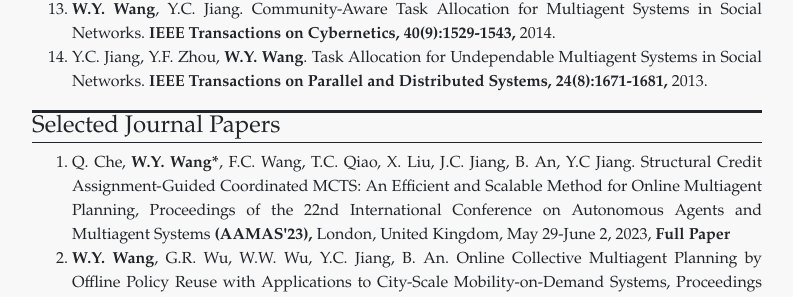
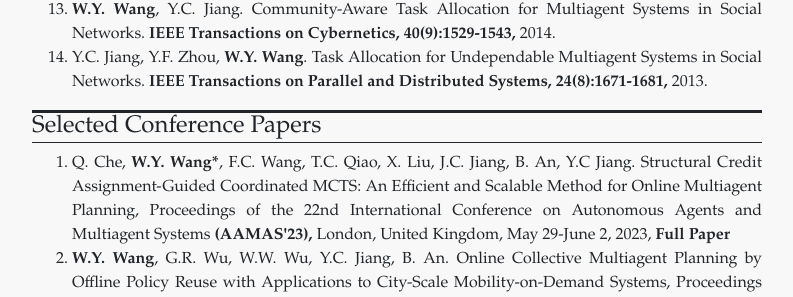
Before and after one commit to wanyuanwang/wanyuanwang.github.io, a Jekyll site: the page built from publications.html, in a window 1280 px wide and 900 px high, scrolled down 1090 px. Shown: the part 145-442 px from the top of the window, without its empty margins (243-1036 px from the left). Built offline with Jekyll 4.4.1, drawn with Linux system fonts in a browser that asks for light colours.

Commit message:
Update publications.html

```diff
--- a/publications.html
+++ b/publications.html
@@ -10,7 +10,7 @@ layout: default
                 <li> <div style="text-align:justify"> {{item.authors}} {{item.title}} <b>{{item.journal}}</b> {{item.date}} </div> </li>
             {% endfor %}
         </ol>
-        <h4 style="border-top:3px solid; border-bottom:1px solid; ">Selected Journal Papers</h4>
+        <h4 style="border-top:3px solid; border-bottom:1px solid; ">Selected Conference Papers</h4>
         <ol>
             {% for item in site.data.conference_papers %}
                 <li> <div style="text-align:justify"> {{item.authors}} {{item.title}} {{item.conference}} <b>{{item.conference_abbr}}</b> {{item.address}} {{item.date}} {{item.others}} </div> </li>
```
